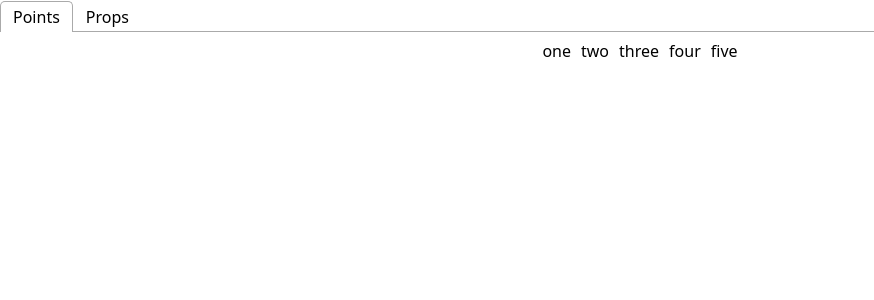
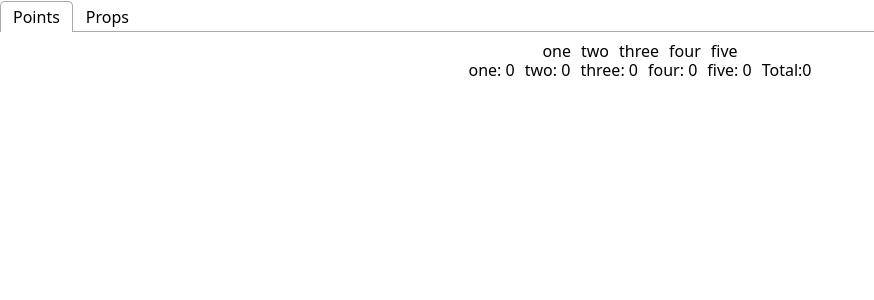
Before and after one commit to dimahutsol/react-bc-73, a React (Vite) app: page / in a window 1280 px wide. Shown: the top 300 px of the page, without its empty margins (0-874 px from the left). Built offline with nearby package versions, Linux system fonts and the light colour scheme.

Commit message:
showTotal

```diff
--- a/src/components/tabs/Points/Points.jsx
+++ b/src/components/tabs/Points/Points.jsx
@@ -10,17 +10,29 @@ const Points = () => {
     five: 0,
   });
 
-  const handleClick = item => {
-    setPoints(prev => ({ ...prev, [item]: prev[item] + 1 }));
+  const handleClick = (item, step) => {
+    setPoints(prev => ({ ...prev, [item]: prev[item] + step }));
   };
+  const total = Object.values(points).reduce((acc, value) => acc + value, 0);
+
   return (
     <div>
       <ul className={css.pointsList}>
-        {Object.keys(points).map(item => (
-          <button key={item} onClick={() => handleClick(item)}>
+        {Object.keys(points).map((item, index) => (
+          <button key={item} onClick={() => handleClick(item, index + 1)}>
             {item}
           </button>
         ))}
+      </ul>
+      <ul className={css.pointsList}>
+        {Object.entries(points).map(([key, value]) => (
+          <li key={key}>
+            <span>
+              {key}: {value}
+            </span>
+          </li>
+        ))}
+        <li>Total:{total}</li>
       </ul>
     </div>
   );
```
